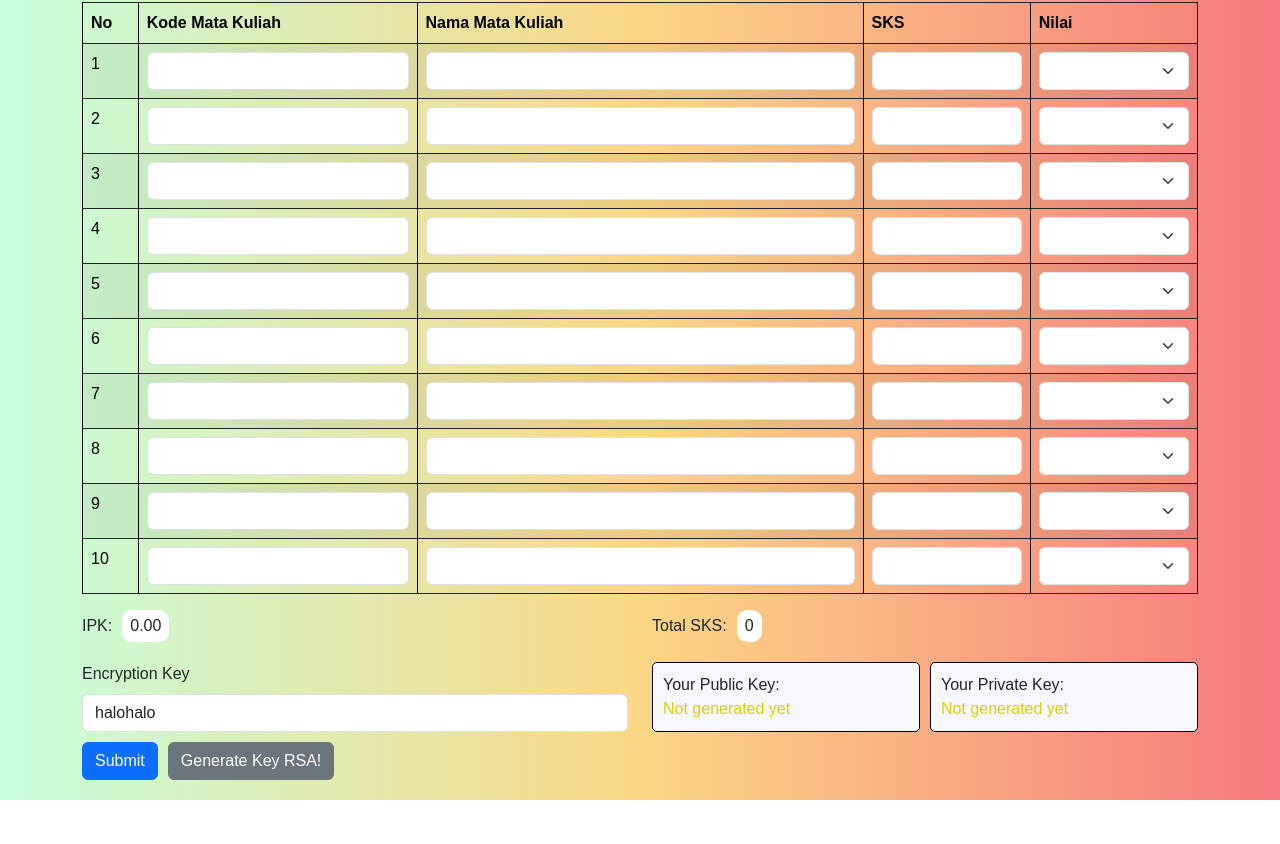
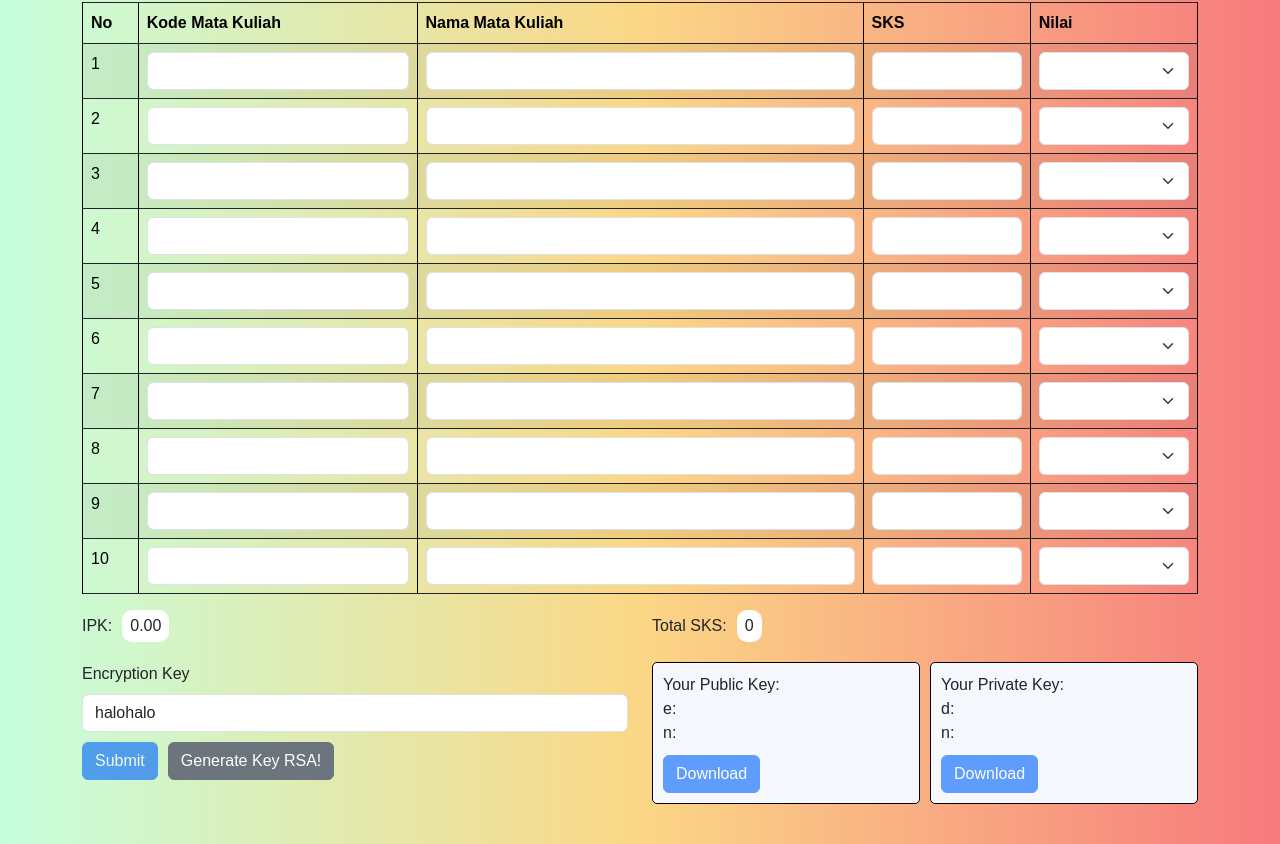
Before and after one commit to ceavinrufus/tucil4-kripto, a React (Vite) app in the folder frontend/: page /input-data in a window 1280 px wide. Shown: the part 272-1116 px from the top of the page. Before the commit the page ends 1072 px from the top, so only its background shows below. Built offline with nearby package versions, Linux system fonts and the light colour scheme; a web font is replaced by a local one.

Commit message:
feat:implement rsa on signing

```diff
--- a/frontend/src/pages/CourseForm.jsx
+++ b/frontend/src/pages/CourseForm.jsx
@@ -14,8 +14,8 @@ import ModifiedRC4 from "../utils/ModifiedRC4";
 import Keccak from "../utils/Keccak";
 
 const CourseForm = () => {
-  const [publicKey, setPublicKey] = useState();
-  const [privateKey, setPrivateKey] = useState();
+  const [publicKey, setPublicKey] = useState({ e: null, n: null });
+  const [privateKey, setPrivateKey] = useState({ d: null, n: null });
   const [encryptionKey, setEncryptionKey] = useState("halohalo");
   const [error, setError] = useState("");
   const [success, setSuccess] = useState("");
@@ -116,10 +116,10 @@ const CourseForm = () => {
   // });
 
   const keccak = new Keccak(256);
+  const rsa = new RSA();
 
   const initializeRSA = (e) => {
     e.preventDefault();
-    const rsa = new RSA();
     const pubKey = { e: rsa.publicKey.e, n: rsa.publicKey.n };
     const priKey = { d: rsa.privateKey.d, n: rsa.publicKey.n };
     setPublicKey(pubKey);
@@ -136,7 +136,9 @@ const CourseForm = () => {
       keccak.update(form[`SKS${i}`]);
     }
     keccak.update(form["IPK"]);
-    return keccak.hash();
+    const hash = keccak.hash();
+
+    return rsa.encrypt(hash, privateKey);
   };
 
   const handleKeyChange = (e) => {
@@ -161,7 +163,7 @@ const CourseForm = () => {
     setFormData({
       ...formData,
       [field]: value,
-      DigitalSignature: { ...formData, [field]: value },
+      DigitalSignature: digitalSign({ ...formData, [field]: value }),
     });
   };
 
@@ -191,6 +193,26 @@ const CourseForm = () => {
     };
     countIPK();
   }, [formData]);
+
+  const downloadPrivateKey = () => {
+    const element = document.createElement("a");
+    const file = new Blob([JSON.stringify(privateKey)], { type: "text/plain" });
+    element.href = URL.createObjectURL(file);
+    element.download = "privateKey.pri";
+    document.body.appendChild(element);
+    element.click();
+    document.body.removeChild(element);
+  };
+
+  const downloadPublicKey = () => {
+    const element = document.createElement("a");
+    const file = new Blob([JSON.stringify(publicKey)], { type: "text/plain" });
+    element.href = URL.createObjectURL(file);
+    element.download = "publicKey.pub";
+    document.body.appendChild(element);
+    element.click();
+    document.body.removeChild(element);
+  };
 
   useEffect(() => {
     setFormData({
@@ -382,19 +404,17 @@ const CourseForm = () => {
               <Button
                 style={{ marginRight: "10px", marginTop: "10px" }}
                 variant="primary"
+                disabled={!privateKey.d || !privateKey.n}
                 type="submit"
               >
                 Submit
               </Button>
               <Button
                 style={{ marginTop: "10px" }}
-                disabled={publicKey && privateKey}
                 variant="secondary"
                 onClick={initializeRSA}
               >
-                {publicKey && privateKey
-                  ? "Key Already Generated!"
-                  : "Generate Key RSA!"}
+                Generate Key RSA!
               </Button>
             </Col>
             <Col>
@@ -409,6 +429,14 @@ const CourseForm = () => {
                   ) : (
                     <p style={{ color: "#ddd000" }}>Not generated yet</p>
                   )}
+                  <Button
+                    style={{ marginRight: "10px", marginTop: "10px" }}
+                    variant="primary"
+                    onClick={downloadPublicKey}
+                    disabled={!publicKey.e || !publicKey.n}
+                  >
+                    Download
+                  </Button>
                 </div>
                 <div className="key">
                   <p>Your Private Key: </p>
@@ -420,6 +448,14 @@ const CourseForm = () => {
                   ) : (
                     <p style={{ color: "#ddd000" }}>Not generated yet</p>
                   )}
+                  <Button
+                    style={{ marginRight: "10px", marginTop: "10px" }}
+                    variant="primary"
+                    onClick={downloadPrivateKey}
+                    disabled={!privateKey.d || !privateKey.n}
+                  >
+                    Download
+                  </Button>
                 </div>
               </div>
             </Col>
--- a/frontend/src/utils/RSA.js
+++ b/frontend/src/utils/RSA.js
@@ -71,47 +71,26 @@ class RSA {
     this.privateKey = { d, n: this.n };
   }
 
-  encrypt(plaintext, publicKey) {
-    const { e, n } = publicKey;
+  encrypt(plaintext, privateKey) {
+    const { d, n } = privateKey;
     const encrypted = [];
     for (let i = 0; i < plaintext.length; i++) {
       const charCode = plaintext.charCodeAt(i);
-      const encryptedCharCode = this.modPow(charCode, e, n);
+      const encryptedCharCode = this.modPow(charCode, d, n);
       encrypted.push(encryptedCharCode.toString());
     }
     return encrypted.join(" ");
   }
-  encryptFile(plainfile, publicKey) {
+  decrypt(ciphertext, publicKey) {
     const { e, n } = publicKey;
-    let encrypted = [];
-    for (let i = 0; i < plainfile.length; i++) {
-      const code = plainfile[i];
-      const encryptedCode = this.modPow(code, e, n);
-      encrypted[i] = encryptedCode.toString();
-    }
-    return encrypted;
-  }
-  decrypt(ciphertext, privateKey) {
-    const { d, n } = privateKey;
     const decrypted = [];
     const encryptedCodes = ciphertext.split(" ");
     for (let i = 0; i < encryptedCodes.length; i++) {
       const encryptedCharCode = encryptedCodes[i];
-      const decryptedCharCode = this.modPow(encryptedCharCode, d, n);
+      const decryptedCharCode = this.modPow(encryptedCharCode, e, n);
       decrypted.push(String.fromCharCode(Number(decryptedCharCode)));
     }
     return decrypted.join("");
-  }
-
-  decryptFile(cipherfile, privateKey) {
-    const { d, n } = privateKey;
-    let decrypted = new Uint8Array(cipherfile.length);
-    for (let i = 0; i < cipherfile.length; i++) {
-      const encryptedCode = Number(cipherfile[i]);
-      const decryptedCode = this.modPow(encryptedCode, d, n);
-      decrypted[i] = Number(decryptedCode);
-    }
-    return decrypted;
   }
 }
 
```
Also changed, not shown: frontend/src/components/InputBox.jsx (deleted, +0 -15 lines), frontend/src/utils/EncryptDB.js (deleted, +0 -16 lines), 1 other file (tests, documents, lock files or other folders).
